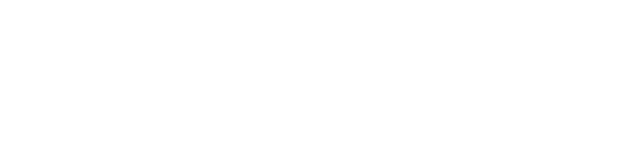
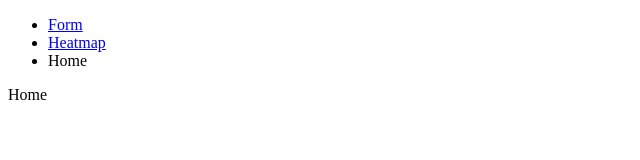
Before and after one commit to gabekamalakis/morning-10, a website: page public/index.html in a window 1280 px wide. Shown: the whole page, without its empty margins (0-640 px from the left). Drawn offline with Linux system fonts and the light colour scheme.

Commit message:
added a basic navbar to all pages

```diff
--- a/public/index.html
+++ b/public/index.html
@@ -6,6 +6,15 @@
 	<title>Litter Logger</title>
 </head>
 <body>
+	<div class="nav">
+		<ul>
+			<li><a href="form.html">Form</a></li>
+			<li><a href="heatmap.html">Heatmap</a></li>
+			<li><a href="index.html"></a>Home</li>
+		</ul>
+	</div>
+	<div class="h1">Home</div>
+
 
 </body>
 </html>
```
Also changed, not shown: public/form.html (+7 -0 lines), public/heatmap.html (+7 -0 lines).
